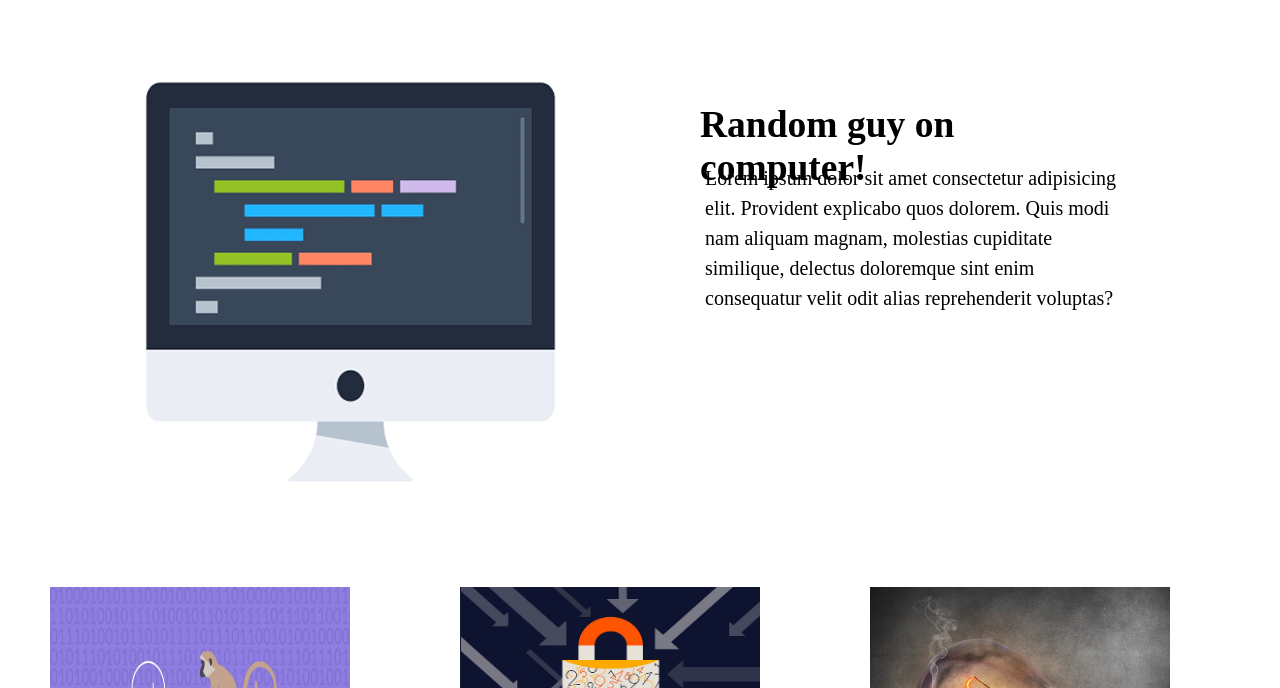
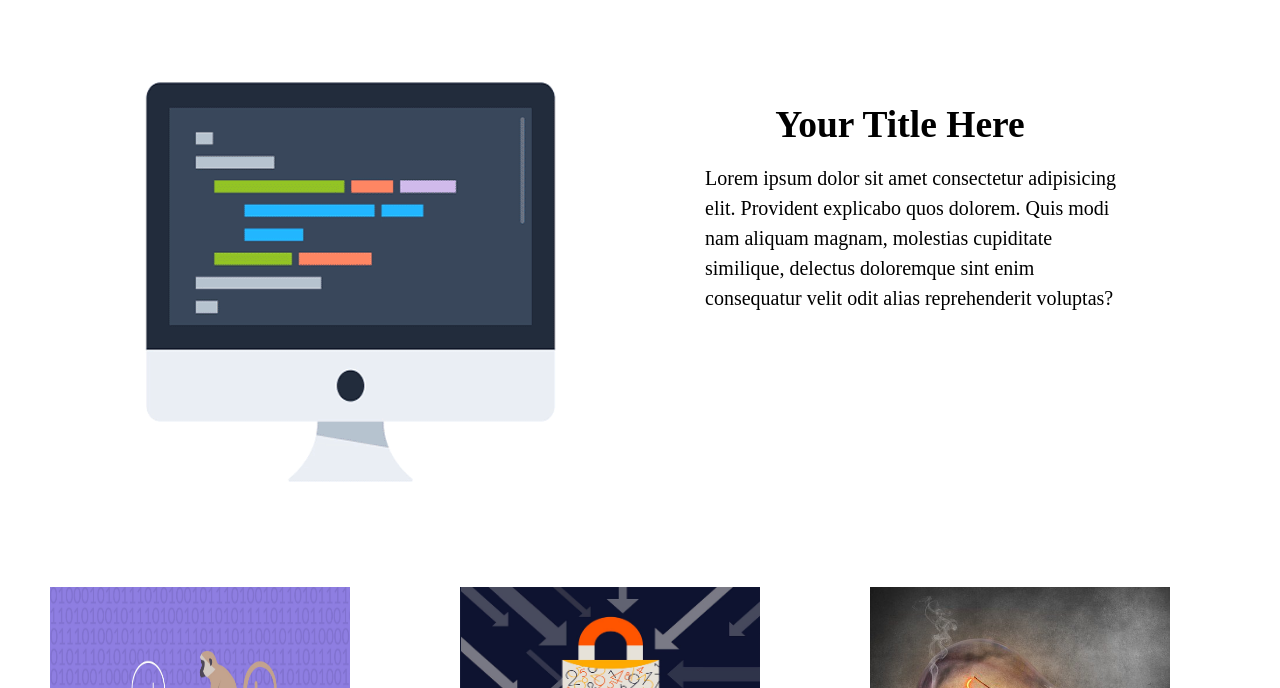
Before and after one commit to Parth10201/html-_css-exercise, a plain HTML site: page index.html in a window 1280 px wide. Shown: the part 112-800 px from the top of the page. Drawn offline with Linux system fonts and the light colour scheme.

Commit message:
new commit 4

```diff
--- a/index.html
+++ b/index.html
@@ -27,7 +27,7 @@
             <img src="images/Main-image.gif" alt="main-image" height="600px" width="700px">
         </div>
         <div class="div_head">
-            <h1>Random guy on computer!</h1>
+            <h1>Your Title Here</h1>
         </div>
         <div class="div_content">
             <p>Lorem ipsum dolor sit amet consectetur adipisicing elit. Provident explicabo quos dolorem. Quis modi nam aliquam magnam, molestias cupiditate similique, delectus doloremque sint enim consequatur velit odit alias reprehenderit voluptas?
```
